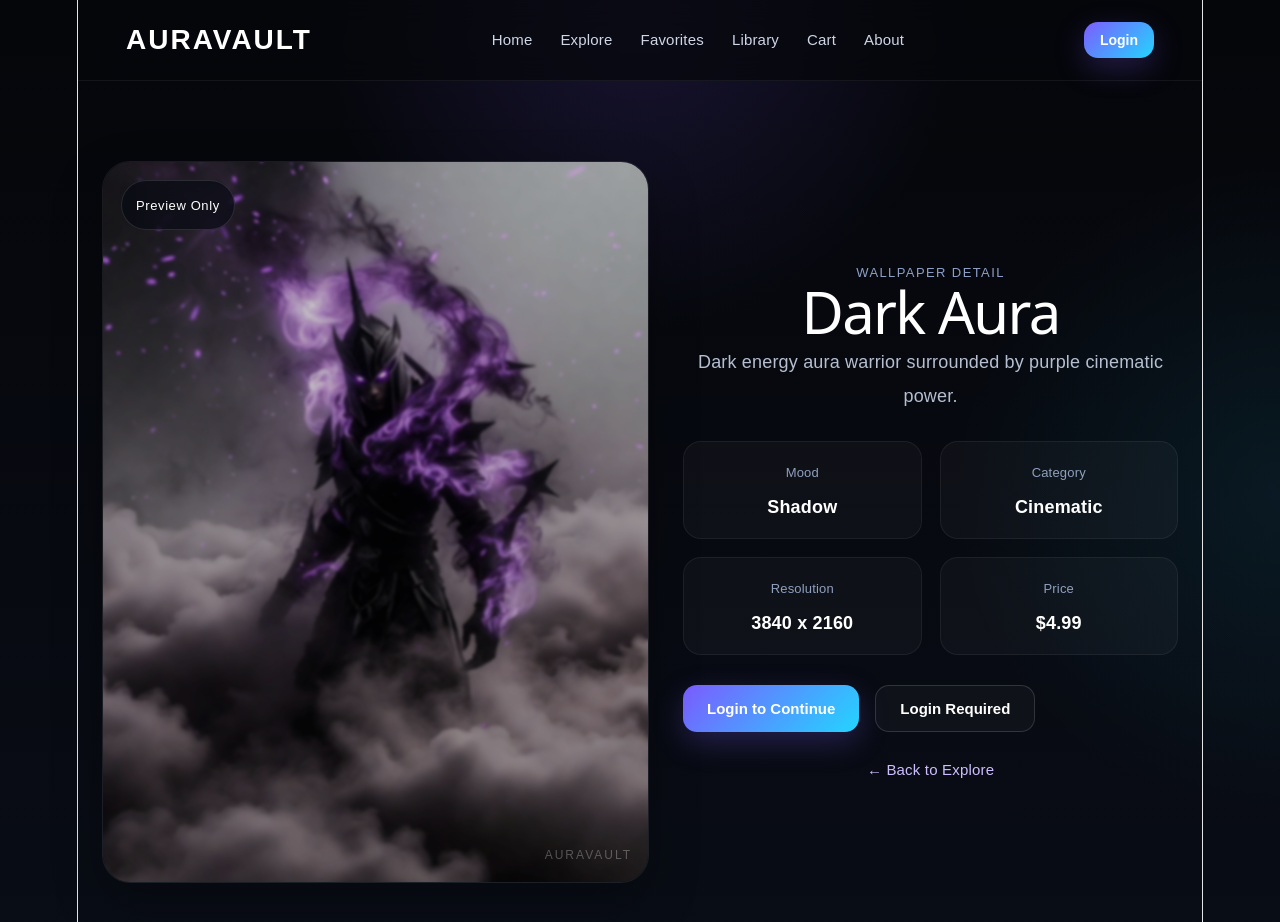
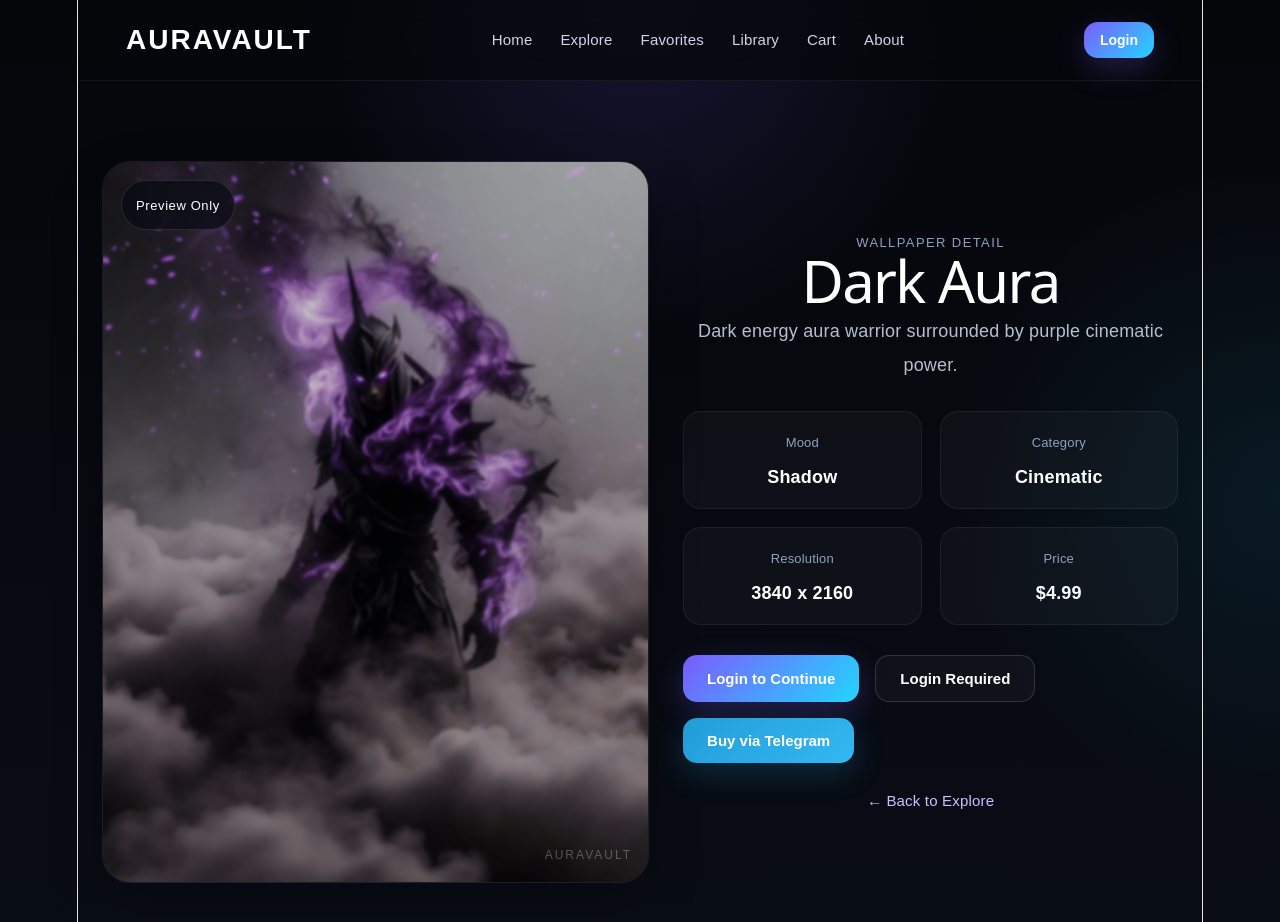
Before and after one commit to qudratillayevmuxtorjon-commits/auravault, a React (Vite) app: page /wallpaper/dark-aura in a window 1280 px wide. Shown: the top 922 px of the page. Built offline with nearby package versions, Linux system fonts and the light colour scheme; the HTML template or start-up script is replaced by a standard one.

Commit message:
updated wallpaper detail with telegram buy

```diff
--- a/src/App.css
+++ b/src/App.css
@@ -1389,3 +1389,19 @@ button {
     justify-content: center;
   }
 }
+.telegram-btn {
+  padding: 14px 24px;
+  border-radius: 14px;
+  font-size: 15px;
+  font-weight: 700;
+  cursor: pointer;
+  transition: 0.25s ease;
+  border: none;
+  color: white;
+  background: linear-gradient(135deg, #229ED9, #34b7f1);
+  box-shadow: 0 10px 30px rgba(34, 158, 217, 0.22);
+}
+
+.telegram-btn:hover {
+  transform: translateY(-2px) scale(1.02);
+}
--- a/src/pages/WallpaperDetail.jsx
+++ b/src/pages/WallpaperDetail.jsx
@@ -36,13 +36,23 @@ function WallpaperDetail({ user, onOpenLogin }) {
     navigate('/cart')
   }
 
-  const handleDownloadLocked = () => {
+  const handleLockedAction = () => {
     if (!user) {
       onOpenLogin()
       return
     }
 
     navigate('/cart')
+  }
+
+  const handleTelegramBuy = () => {
+    const message = encodeURIComponent(
+      `Salom, men "${wallpaper.title}" wallpaperini sotib olmoqchiman.\n` +
+      `ID: ${wallpaper.id}\n` +
+      `Narxi: ${wallpaper.price}`
+    )
+
+    window.open(`https://t.me/eojmde?text=${message}`, '_blank')
   }
 
   if (!wallpaper) {
@@ -83,14 +93,17 @@ function WallpaperDetail({ user, onOpenLogin }) {
               <span>Mood</span>
               <strong>{wallpaper.mood}</strong>
             </div>
+
             <div>
               <span>Category</span>
               <strong>{wallpaper.category}</strong>
             </div>
+
             <div>
               <span>Resolution</span>
               <strong>{wallpaper.resolution}</strong>
             </div>
+
             <div>
               <span>Price</span>
               <strong>{wallpaper.price}</strong>
@@ -113,8 +126,14 @@ function WallpaperDetail({ user, onOpenLogin }) {
             )}
 
             {!purchased && (
-              <button className="secondary-btn" onClick={handleDownloadLocked}>
+              <button className="secondary-btn" onClick={handleLockedAction}>
                 {user ? 'Premium Required' : 'Login Required'}
+              </button>
+            )}
+
+            {!purchased && (
+              <button className="telegram-btn" onClick={handleTelegramBuy}>
+                Buy via Telegram
               </button>
             )}
           </div>
```
